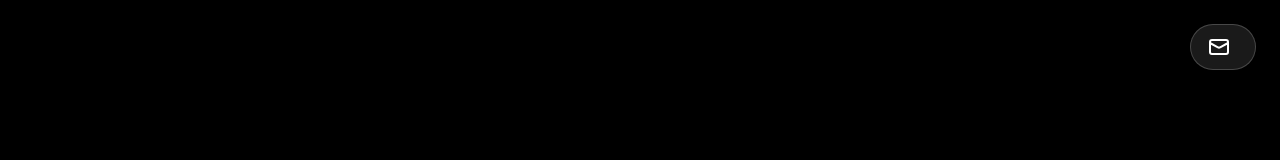
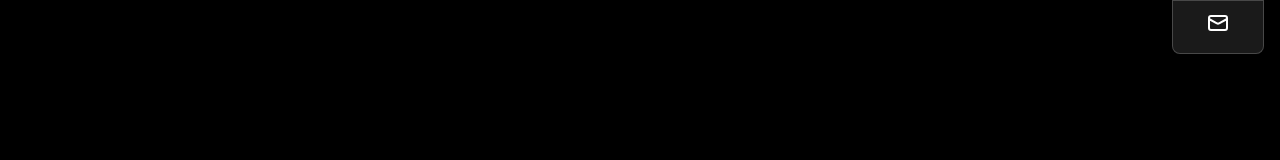
Before and after one commit to jnvreddy/Portfolio, a React (Vite) app: page /projects in a window 1280 px wide. Shown: the top 160 px of the page. Built offline with nearby package versions, Linux system fonts and the light colour scheme.

Commit message:
contact button ui alignment adjusted

```diff
--- a/src/components/FloatingContactButton.tsx
+++ b/src/components/FloatingContactButton.tsx
@@ -10,10 +10,10 @@ const FloatingContactButton: React.FC = () => {
       onClick={openModal}
       onMouseEnter={() => setIsHovered(true)}
       onMouseLeave={() => setIsHovered(false)}
-      className="fixed top-4 right-4 sm:top-6 sm:right-6 z-50 bg-white/10 backdrop-blur-md border border-white/20 rounded-full shadow-lg transition-all duration-300 hover:bg-white/20 hover:border-white/30 group overflow-hidden"
+      className="fixed top-0 right-4 z-50 bg-white/10 backdrop-blur-md border border-white/20 rounded-b-lg shadow-lg transition-all duration-300 hover:bg-white/20 hover:border-white/30 group overflow-hidden"
       aria-label="Contact"
     >
-      <div className="flex items-center gap-2 px-3 py-2 sm:px-4 sm:py-2.5">
+      <div className="flex flex-col items-center gap-2 px-3 py-2 sm:px-4 sm:py-2.5">
         <svg
           className="w-5 h-5 sm:w-6 sm:h-6 text-white flex-shrink-0"
           fill="none"
@@ -30,8 +30,8 @@ const FloatingContactButton: React.FC = () => {
         <span
           className={`text-white text-sm sm:text-base font-medium whitespace-nowrap transition-all duration-300 ${
             isHovered
-              ? 'max-w-[200px] opacity-100 translate-x-0'
-              : 'max-w-0 opacity-0 -translate-x-2'
+              ? 'max-h-[200px] opacity-100 translate-y-0'
+              : 'max-h-0 opacity-0 -translate-y-2'
           }`}
         >
           Contact
```
